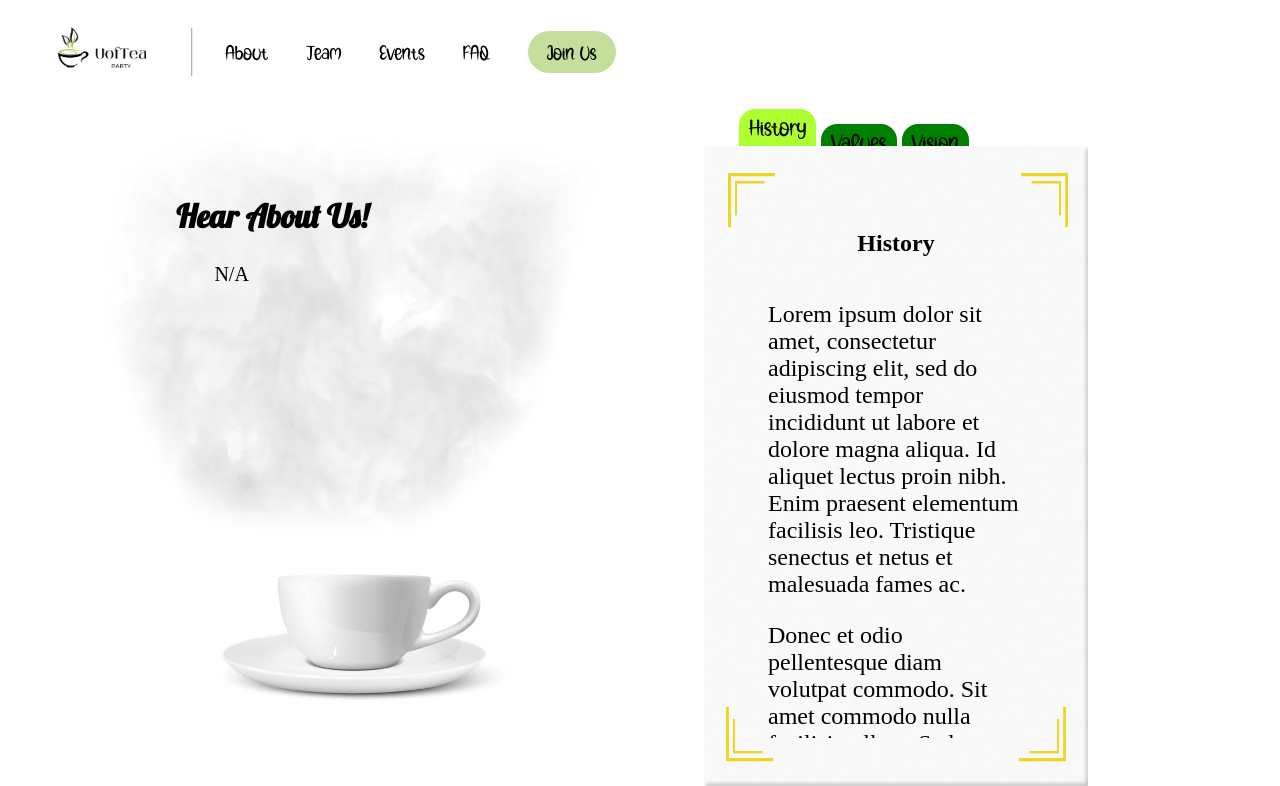
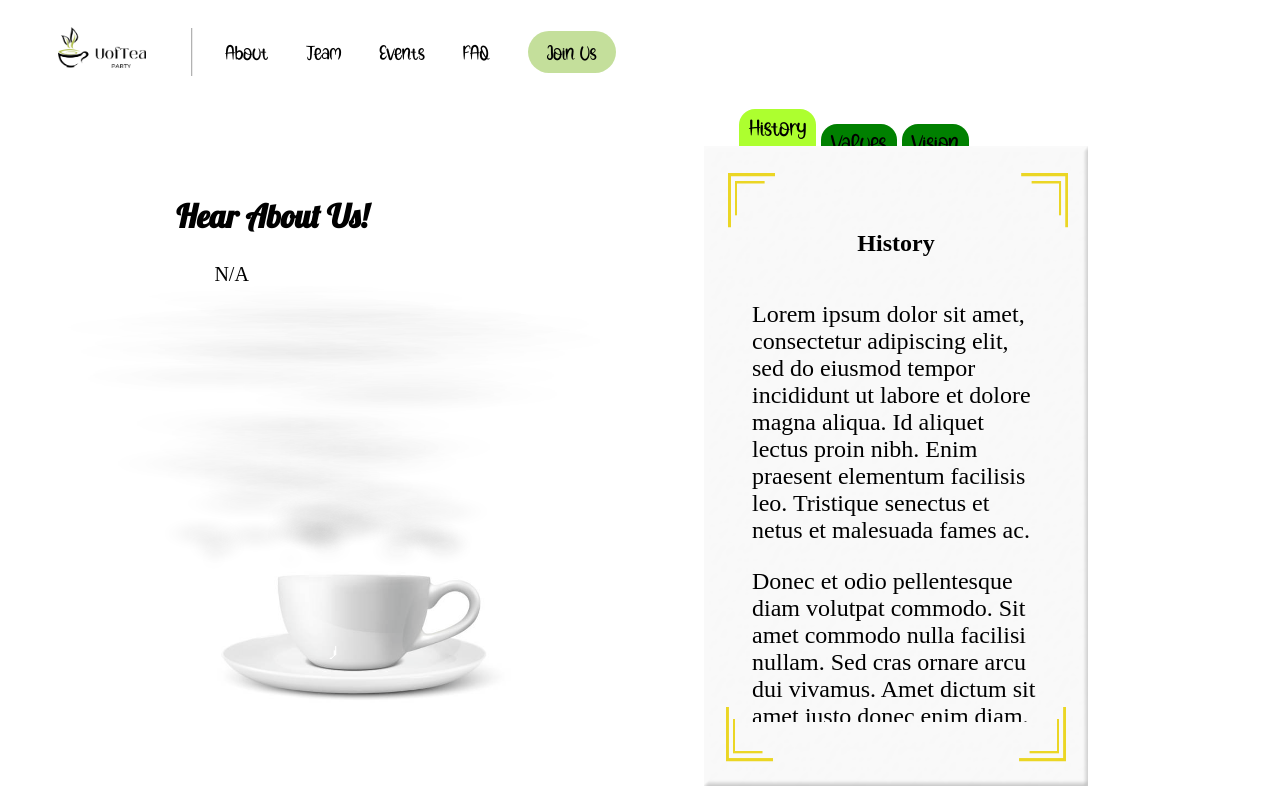
Before and after one commit to UTFO/teaparty-website, a React (Create React App) app: page /about in a window 1280 px wide. Shown: the top 786 px of the page. Built offline with nearby package versions, Linux system fonts and the light colour scheme.

Commit message:
Added smoke.js to Page-intro, added Image parse to About Page via RegEx

```diff
--- a/src/page-components/about/aboutPage.css
+++ b/src/page-components/about/aboutPage.css
@@ -68,11 +68,23 @@
   text-align: center;
 }
 
+#page-about-page-image {
+  position: relative;
+  width: 80%;
+  height: auto;
+  left: 50%;
+  transform: translateX(-50%)
+}
+
 .page-about-page {
   position: relative;
-  padding: 4em;
+  display: flex;
+  justify-content: center;
+  flex-direction: column;
+  padding: 4em 3em;
   z-index: 2;
   height: 80%;
+  max-height: 80%;
 }
 
 .page-about-button-container {
--- a/src/page-components/about/aboutPage.js
+++ b/src/page-components/about/aboutPage.js
@@ -11,31 +11,7 @@ import PageIntro from '../page-introductions/PageIntro.js';
 var height = 80;
 var width = 30;
 
-function getTextDimensions(text) {
-    var tag = document.createElement('p')
-    tag.classList.add("page-about-text")
-    tag.style.position = 'absolute'
-    tag.style.left = '-99in'
-    tag.style.whiteSpace = 'nowrap'
-    tag.innerHTML = text
-    document.body.appendChild(tag)
-    var width = tag.clientWidth
-    var height = tag.clientHeight;
-    document.body.removeChild(tag)
-    return {"width": width, "height": height};
-}
-
-function getTextLines(textWidth) {
-    return textWidth / (window.innerWidth * width / 100);
-}
-
-function getPageLines(textHeight) {
-    return window.innerHeight * height * 0.6 / 100 / textHeight;
-}
-
 function Tab(props) {
-
-
 
     return <div className="about-tab" id={props.active ? "active" : "not-active"} onClick={() => {props.setSectionActive(props.section["id"])}}>
         <p>{props.section["name"]}</p>
@@ -44,18 +20,34 @@ function Tab(props) {
 }
 
 function Page(props) {
-    const [currentPage, setCurrentPage] = useState(0);
+    var string = props.section["text"].split(/(\n)|({+.*}+)/);
 
-    var string = props.section["text"].split('\n');
+    var imageMatch = /{(.*)}/
+
+    var htmlString = [];
+    console.log(string);
+
+    for(let i = 0; i < string.length; i++) {
+        if(string[i] == null)
+            continue
+        var imageMatches = string[i].match(imageMatch);
+        console.log(imageMatches);
+
+        if(imageMatches != null) {
+            htmlString[i] = <img id="page-about-page-image" src={props.section[imageMatches[1]]}/>
+        } else {
+            htmlString[i] = <p>{string[i]}</p>
+        }
+    }
+
+    console.log(htmlString);
 
     return <>
             <h2>{props.section["name"]}</h2>
             <div className="page-about-text">
-            {string.map((text) => {
-                return <p>
-                    {text}
-                </p>
-            })}
+                {htmlString.map((text) => {
+                    return text;
+                })}
             </div>
 
 
--- a/src/page-components/about/aboutSection.json
+++ b/src/page-components/about/aboutSection.json
@@ -3,18 +3,18 @@
         "name": "History",
         "id": 0,
         "text": "Lorem ipsum dolor sit amet, consectetur adipiscing elit, sed do eiusmod tempor incididunt ut labore et dolore magna aliqua. Id aliquet lectus proin nibh. Enim praesent elementum facilisis leo. Tristique senectus et netus et malesuada fames ac. \n Donec et odio pellentesque diam volutpat commodo. Sit amet commodo nulla facilisi nullam. Sed cras ornare arcu dui vivamus. Amet dictum sit amet justo donec enim diam. Maecenas ultricies mi eget mauris. Diam donec adipiscing tristique risus nec feugiat in fermentum posuere. Et malesuada fames ac turpis egestas sed tempus. \nId eu nisl nunc mi ipsum faucibus vitae aliquet. Massa placerat duis ultricies lacus sed turpis tincidunt id. Pellentesque sit amet porttitor eget dolor. Donec pretium vulputate sapien nec sagittis aliquam malesuada bibendum arcu. \nArcu ac tortor dignissim convallis aenean et tortor at. Et netus et malesuada fames. Velit euismod in pellentesque massa placerat duis. Ut tortor pretium viverra suspendisse potenti nullam. A diam maecenas sed enim ut. Gravida in fermentum et sollicitudin ac orci phasellus egestas. Tortor posuere ac ut consequat semper viverra. Tempor orci eu lobortis elementum nibh tellus molestie. Ut diam quam nulla porttitor massa id.",
-        "imageOne": "insertLinkHere"
+        "imageOne": "https://i.ytimg.com/vi/3nyPLUlJCZg/hq720.jpg?sqp=-oaymwEXCNAFEJQDSFryq4qpAwkIARUAAIhCGAE=&rs=AOn4CLDwnIk1AeNmmR-MNS7UKzAEhLNCxw"
     },
     {
         "name": "Values",
         "id": 1,
         "text": "These here are our values! {imageOne}",
-        "imageOne": "insertLinkHere"
+        "imageOne": "https://i.ytimg.com/vi/3nyPLUlJCZg/hq720.jpg?sqp=-oaymwEXCNAFEJQDSFryq4qpAwkIARUAAIhCGAE=&rs=AOn4CLDwnIk1AeNmmR-MNS7UKzAEhLNCxw"
     },
     {
         "name": "Vision",
         "id": 2,
         "text": "This here is our vision for the club! {imageOne}",
-        "imageOne": "insertLinkHere"
+        "imageOne": "https://i.ytimg.com/vi/3nyPLUlJCZg/hq720.jpg?sqp=-oaymwEXCNAFEJQDSFryq4qpAwkIARUAAIhCGAE=&rs=AOn4CLDwnIk1AeNmmR-MNS7UKzAEhLNCxw"
     }
 ]
--- a/src/page-components/page-introductions/PageIntro.css
+++ b/src/page-components/page-introductions/PageIntro.css
@@ -14,9 +14,6 @@
     height: 55vh;
     margin-top: 5%;
     left: var(--column-width);
-    background-image: url('./images/smoke.png');
-    background-size: contain;
-    background-repeat: no-repeat;
 }
 
 .page-introduction .page-intro-container .page-intro-container-text {
--- a/src/page-components/page-introductions/PageIntro.js
+++ b/src/page-components/page-introductions/PageIntro.js
@@ -1,11 +1,13 @@
 import React from 'react';
 import './PageIntro.css';
 import Cup from './images/cup.png';
+import Smoke from '../home/components/Smoke'
 
 function PageIntro(props) {
     return (
     <>
         <div className="page-intro-container">
+            <Smoke/>
             <div className="page-intro-container-text">
                 <h2>{props.title}</h2>
                 <p>{props.text}</p>
```
